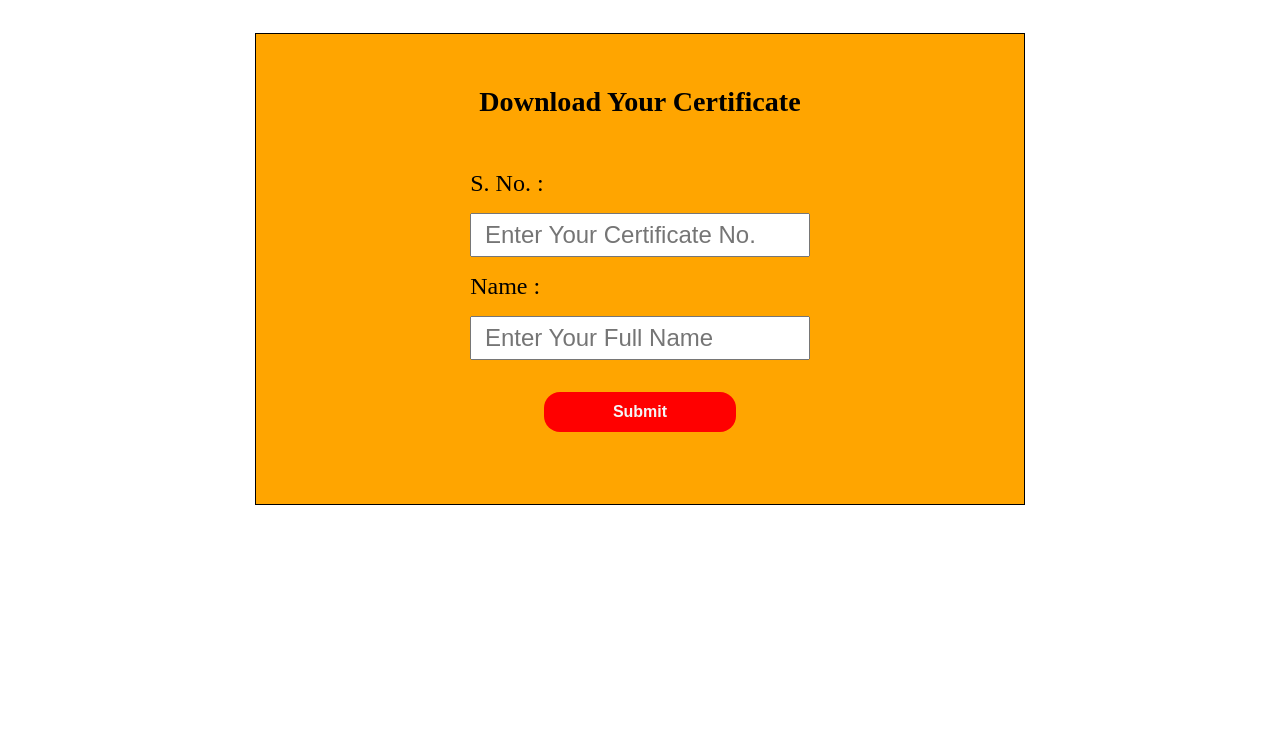
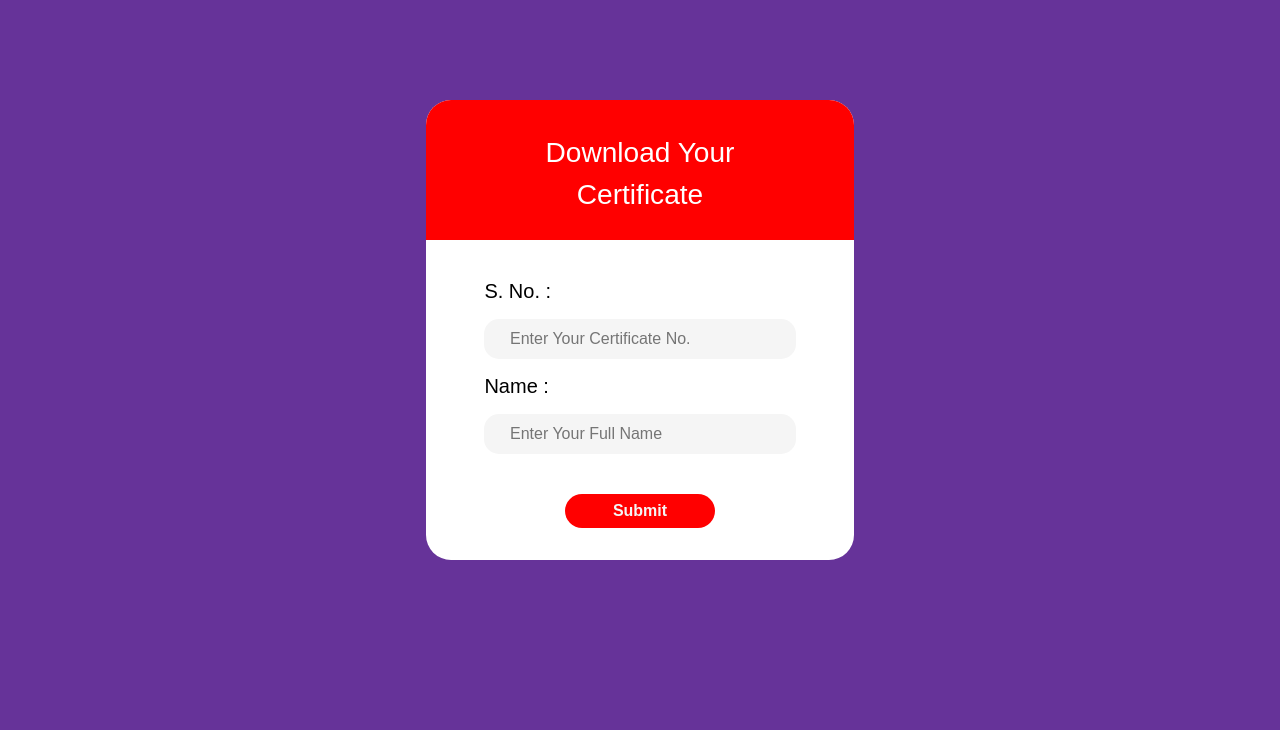
Before and after one commit to moderncentre/modern_api, a plain HTML site: page index.html in a window 1280 px wide. Shown: the part 70-800 px from the top of the page. Drawn offline with Linux system fonts and the light colour scheme.

Commit message:
Update index.html

```diff
--- a/index.html
+++ b/index.html
@@ -9,35 +9,40 @@
 <style>
     body {
         margin: 0;
-
+        font-family: sans-serif;
     }
 
     .nav {
-        background-color: rebeccapurple;
+        background-color: darkred;
         color: #f5f5f5;
         padding: 1vh 1vw;
-        font-size: 5vh;
-        text-align: center;
+        height: 5vh;
+        display: flex;
+        align-items: center;
+        font-size: 3vh;
+        padding-left: 5vw;
 
     }
 
     .main {
-        margin-top: 5vh;
         display: flex;
         align-items: center;
         justify-content: center;
+        height: 100vh;
+        background-color: rebeccapurple;
     }
 
     .form-div {
-        padding: 3vh 5vw 7vh;
+        background-color: white;
+        padding:  0 5vw 3vh;
         display: flex;
         flex-direction: column;
-        gap: 3vh;
+        gap: 5vh;
         align-items: center;
         font-size: 3vh;
-        border: 1px solid black;
-        width: 50vw;
-        background-color: orange;
+        width: 300px;
+        border-radius: 25px;
+        justify-content: center;
     }
 
     .form {
@@ -45,15 +50,35 @@
         flex-direction: column;
         align-items: center;
         gap: 2vh;
-        font-size: 3vh;
+        font-size: 2.5vh;
+
 
 
     }
+    .heading{
+        border-radius: 25px 25px 0 0;
+        background-color: red;
+        width: 300px;
+        padding: 0vh 5vw;
+
+    }
+    h3{
+        color: white;
+        text-align: center;
+        line-height: 1.5;
+        margin: 4vh 0 3vh;
+        font-weight: 400;
+        }
 
     input {
         height: 3vh;
-        font-size: 3vh;
-        padding: 1vh 1vw;
+        font-size: 2vh;
+        padding: 1vh 2vw;
+        border-radius: 15px;
+        border: none;
+        width: 260px;
+        background-color: whitesmoke;
+
     }
 
     /* Chrome, Safari, Edge, Opera */
@@ -73,32 +98,52 @@
         gap: 2vh;
     }
     button{
-        margin: 2vh 0;
-        height: 5vh;
-        width: 15vw;
+        margin: 3vh 0 1vh;
+        width: 150px;
         outline: none;
         border: none;
         background-color: red;
         color: #f5f5f5;
         font-size: 2vh;
         font-weight: 700;
-        border-radius: 2vh;
+        border-radius: 25px;
+        padding: 1vh 1vw ;
     }
     button:active{
+        scale: 1.2;
+        transition: .2s ease-in;
+    }
+    a{
+        margin: 2vh 0 1vh;
+        width: 150px;
+        outline: none;
+        border: none;
+        background-color: limegreen;
+        color: #f5f5f5;
+        font-size: 2vh;
+        font-weight: 700;
+        border-radius: 25px;
+        padding: 1vh 1vw ;
+        text-align: center;
+        text-decoration: none;
+    }
+    a{
+
         scale: 1.2;
         transition: .2s ease-in;
     }
 </style>
 
 <body>
-    <header class="nav">
+    <!-- <header class="nav">
         <span>Modern Computer Centre</span>
-    </header>
+    </header> -->
     <div class="main">
 
         <div class="form-div">
-
-            <h3>Download Your Certificate</h3>
+            <div class="heading">
+                <h3>Download Your Certificate</h3>
+            </div>
             <form id='form' action="" class="form">
                 <div class="field">
                     <label for="s_no">S. No. :</label>
@@ -146,6 +191,8 @@
                         const download =document.createElement('a');
                     download.innerText="Download";
                     download.href="https://drive.google.com/uc?export=download&id="+data?.data[sno]?.URL;
+                    download.download=data.data[sno].name;
+                    download.target="_self"
 
                     form.appendChild(download)
                     }
```
